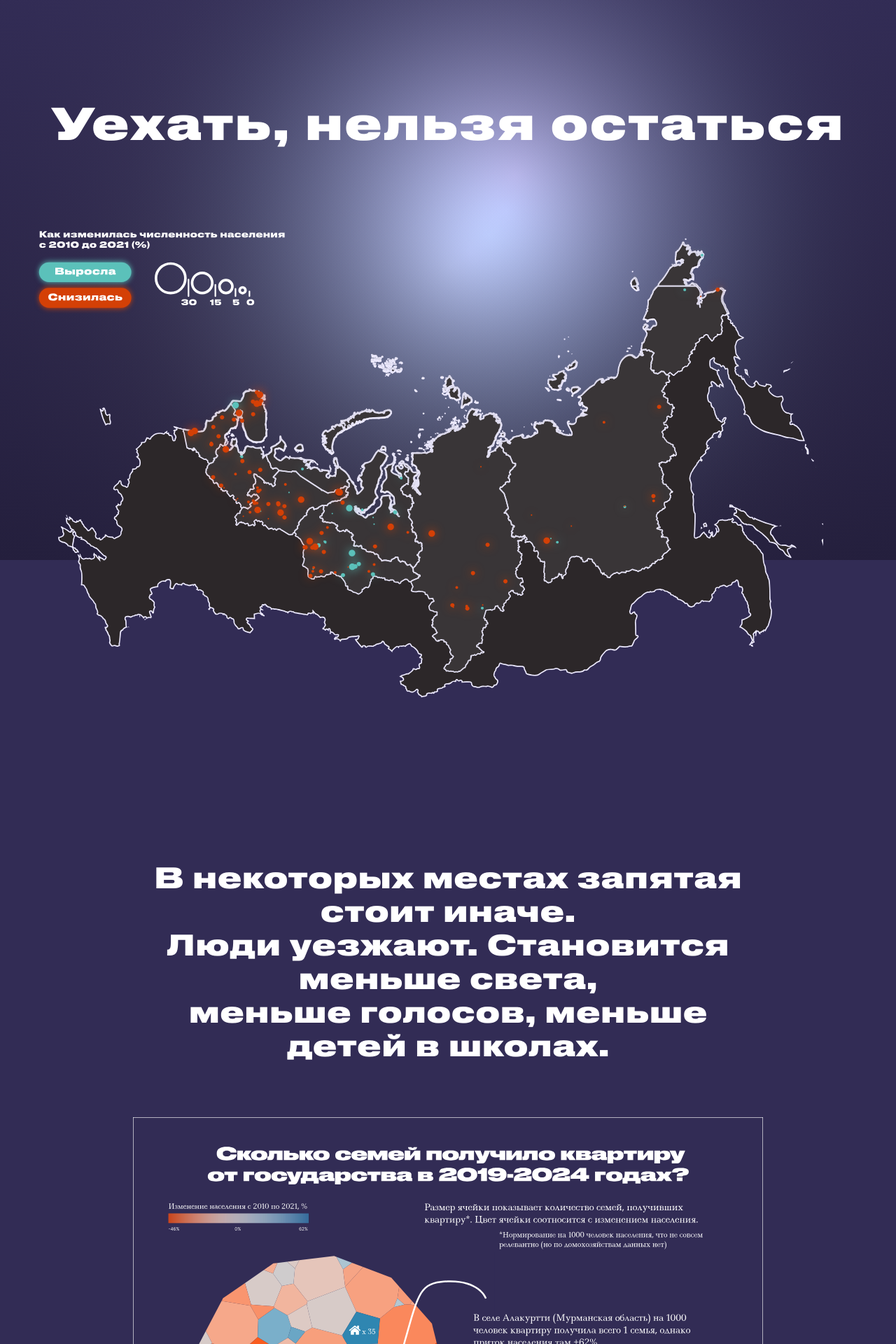
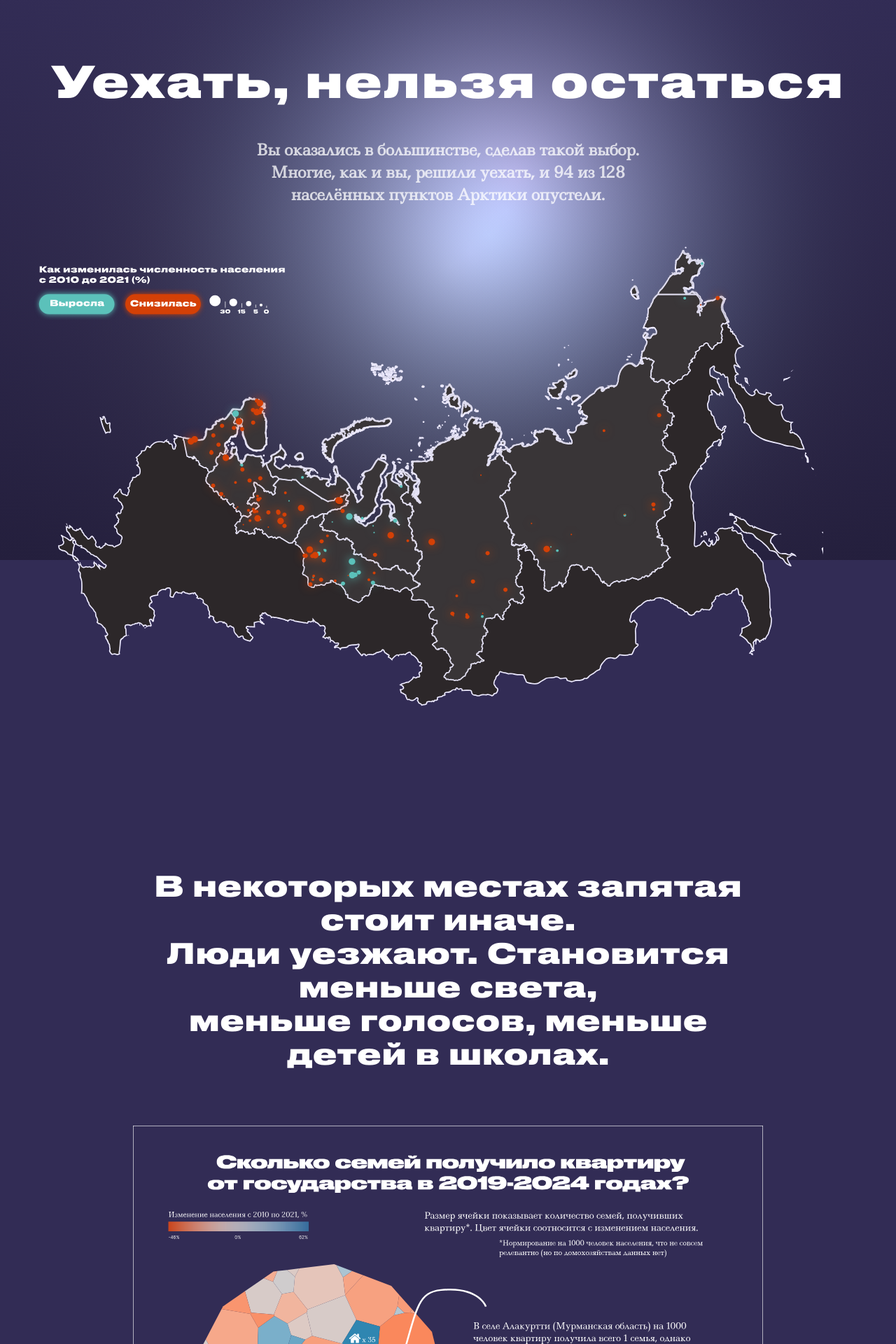
Before and after one commit to Komarik230/SberIndex_ArcticResettlement, a Flask app: page /left in a window 1280 px wide. Shown: the top 1920 px of the page at 70% size. Run offline with Flask 3, Linux system fonts and the light colour scheme.

Commit message:
all done!!

```diff
--- a/static/script.js
+++ b/static/script.js
@@ -71,24 +71,3 @@ track.addEventListener('touchend', (e) => {
     updateSlider();
   }
 });
-
-
-
-const legend = document.getElementById("legend");
-let lastScroll = 0;
-
-window.addEventListener("scroll", () => {
-  const current = window.scrollY;
-
-  // прячем, если пользователь скроллит ВНИЗ
-  if (current > lastScroll + 10) {
-    legend.classList.add("hidden");
-  }
-
-  // показываем, если пользователь скроллит ВВЕРХ
-  if (current < lastScroll - 10) {
-    legend.classList.remove("hidden");
-  }
-
-  lastScroll = current;
-});
--- a/static/style.css
+++ b/static/style.css
@@ -5,7 +5,6 @@ html, body {
   margin: 0;
   padding: 0;
   width: 100%;
-  min-height: 200vh;
   overflow-x: hidden;
   background:  #322C55;
   color: white;
@@ -36,30 +35,26 @@ canvas#auroraCanvas {
   position: fixed;
   left: 24px;
   top: 300px;
-    width: 420px !important;
-    height: auto !important;
-    max-width: none !important;
-    max-height: none !important;
+
+  transform: translateZ(0);    /* 🔥 убирает смещения */
+  will-change: transform;      /* 🔥 фиксирует слой */
+
+  z-index: 999999999 !important; /* 🔥 выше ВСЕГО */
+  pointer-events: none;
+
+  width: 420px !important;
+  height: auto !important;
   opacity: 1;
-  transition: opacity 0.45s ease;
-  z-index: 9999;
-  pointer-events: none;
-}
-
-#legend.hidden {
-  opacity: 0;
+  transition: opacity .35s ease;
 }
 
 
-/* ============================
-   КАРТА
-============================ */
-#map {
-  width: 100vw;
-  height: 100vh;
-  z-index: 2;
-  display: block;
+#legend.hidden {
+  opacity: 0;                /* скрываем через прозрачность */
 }
+
+
+
 
 
 /* ============================
@@ -155,15 +150,6 @@ canvas#auroraCanvas {
     z-index: 3;
 }
 
-#map {
-    width: 100vw;
-    height: 100vh;
-    display: block;
-    position: relative;
-    z-index: 1;
-    pointer-events: none; /* чтобы карта не мешала прокрутке */
-}
-
 
 .switch-button {
     display: block;
@@ -205,3 +191,75 @@ canvas#auroraCanvas {
     z-index: 5;
     position: relative;
 }
+
+
+.hero {
+    position: relative;
+    width: 100%;
+    height: calc(100vh + 300px);  /* ← ВМЕЩАЕМ карту */
+    overflow: hidden;
+}
+
+/* Сияние */
+.hero #auroraCanvas {
+    position: absolute;
+    inset: 0;
+    width: 100%;
+    height: 100%;
+    z-index: 0;
+    pointer-events: none;
+}
+
+.hero #map {
+    position: absolute;
+    top: 300px;      /* ← смещение вниз */
+    left: 0;
+    width: 100%;
+    height: 100vh;   /* ← ПОЛНЫЙ РАЗМЕР КАРТЫ */
+    z-index: 1;
+    pointer-events: none;
+    display: block;
+}
+
+
+
+/* Заголовок */
+.hero .scenario-title {
+    position: absolute;
+    top: 80px;
+    left: 50%;
+    transform: translateX(-50%);
+    z-index: 2;          /* над картой, под легендой */
+    margin: 0;
+}
+
+/* Легенда */
+.hero #legend {
+    position: absolute;
+    left: 24px;
+    top: 350px;
+    width: 420px;
+    z-index: 3;          /* 🔥 всегда выше карты и заголовка */
+    pointer-events: none;
+    opacity: 1;
+    transition: opacity .3s ease;
+}
+
+
+.hero .scenario-subtitle {
+    position: absolute;
+    top: 170px;              /* ← СДВИГ ВНИЗ ПОД ЗАГОЛОВОК */
+    left: 50%;
+    transform: translateX(-50%);
+
+    font-family: 'Ledger', serif;
+    font-size: 22px;
+    line-height: 1.45;
+    color: rgba(255, 255, 255, 0.75);
+    text-align: center;
+
+    max-width: 720px;
+    padding: 0 22px;
+
+    z-index: 3;             /* ниже легенды, но выше карты */
+}
--- a/templates/index.html
+++ b/templates/index.html
@@ -31,7 +31,7 @@
 
     <!-- Подпись Ledger (серая) -->
     <div class="subtitle">
-        Выберите запятую. Ваш выбор — ваш путь.
+        Нажмите на запятую. Ваш выбор — ваш путь.
     </div>
 
 </div>
--- a/templates/scenario_left.html
+++ b/templates/scenario_left.html
@@ -4,22 +4,30 @@
     <meta charset="UTF-8">
     <title>Почему люди уезжают из Арктики?</title>
 
-    <!-- Общий стиль, где уже есть legend + legend.hidden -->
+    <!-- Общий стиль -->
     <link rel="stylesheet" href="/static/style.css">
 </head>
 
 <body>
-<!-- Заголовок -->
-<h1 class="scenario-title">Уехать, нельзя остаться</h1>
+
 
 <!-- СЕВЕРНОЕ СИЯНИЕ -->
 <canvas id="auroraCanvas"></canvas>
 
-<!-- ЛЕГЕНДА — ДОЛЖЕН БЫТЬ ТОЧНО ТАКОЙ ЖЕ ID -->
+<div class="hero">
+    <object id="map" type="image/svg+xml" data="/static/Карта_1_pora_data-dataframe.svg"></object>
+
+    <h1 class="scenario-title">Уехать, нельзя остаться</h1>
+
+    <h4 class="scenario-subtitle">
+        Вы оказались в большинстве, сделав такой выбор.
+        Многие, как и вы, решили уехать,
+        и 94 из 128 населённых пунктов Арктики опустели. </h4>
+
     <img id="legend" src="/static/Group1.svg" alt="legend">
 
-<!-- КАРТА -->
-<object id="map" type="image/svg+xml" data="/static/Карта_1_pora_data-dataframe.svg"></object>
+</div>
+
 
 <!-- ТЕКСТ -->
 <div class="info-text">
@@ -51,7 +59,7 @@
         </div>
 
         <div class="slide">
-            <img src="/static/Frame 12.png" alt="">
+            <img src="/static/Frame12.svg" alt="">
         </div>
 
     </div>
@@ -69,10 +77,40 @@
     Посмотреть другую сторону Арктики
 </a>
 
-<!-- JS-ЛОГИКА -->
+
 <script src="/static/script.js"></script>
 
-<!-- СЕВЕРНОЕ СИЯНИЕ -->
+
+<script>
+const legend = document.getElementById("legend");
+const map = document.getElementById("map");
+
+function updateLegendVisibility() {
+    if (!legend || !map) return;
+
+    const rect = map.getBoundingClientRect();
+    const windowHeight = window.innerHeight;
+
+    // карта пересекается с экраном? (мы на "экране карты")
+    const mapInView = rect.top < windowHeight && rect.bottom > 0;
+
+    if (mapInView) {
+        // на первом экране карты — легенда ПРИСУТСТВУЕТ
+        legend.classList.remove("hidden");
+    } else {
+        // как только карту ПРОКРУТИЛИ выше — легенды больше нет
+        legend.classList.add("hidden");
+    }
+}
+
+window.addEventListener("scroll", updateLegendVisibility);
+window.addEventListener("resize", updateLegendVisibility);
+window.addEventListener("load", updateLegendVisibility);
+</script>
+
+
+
+<!-- ====== JS: северное сияние ====== -->
 <script>
 const canvas = document.getElementById("auroraCanvas");
 const ctx = canvas.getContext("2d");
@@ -102,10 +140,9 @@
 function drawAurora() {
     ctx.clearRect(0, 0, canvas.width, canvas.height);
 
-        let bg = ctx.createLinearGradient(0,0,0,canvas.height);
+    const bg = ctx.createLinearGradient(0,0,0,canvas.height);
     bg.addColorStop(0, "#322C55");
     bg.addColorStop(1, "#241F3D");
-
     ctx.fillStyle = bg;
     ctx.fillRect(0,0,canvas.width,canvas.height);
 
@@ -133,43 +170,5 @@
 drawAurora();
 </script>
 
-<script>
-const track = document.querySelector(".slider-track");
-const btnLeft = document.querySelector(".slider-btn.left");
-const btnRight = document.querySelector(".slider-btn.right");
-
-btnLeft.addEventListener("click", () => {
-    track.scrollBy({ left: -window.innerWidth * 0.75, behavior: "smooth" });
-});
-
-btnRight.addEventListener("click", () => {
-    track.scrollBy({ left: window.innerWidth * 0.75, behavior: "smooth" });
-});
-</script>
-
-<script>
-document.addEventListener("DOMContentLoaded", () => {
-    const legend = document.getElementById("legend");
-    const map = document.getElementById("map");
-
-    function updateLegendVisibility() {
-        const mapRect = map.getBoundingClientRect();
-
-        const mapVisible =
-            mapRect.top < window.innerHeight * 0.6 &&   // верх карты в зоне видимости
-            mapRect.bottom > window.innerHeight * 0.2;  // низ карты тоже ближе к экрану
-
-        if (mapVisible) {
-            legend.classList.remove("hidden"); // показать
-        } else {
-            legend.classList.add("hidden"); // скрыть, если карты нет в зоне экрана
-        }
-    }
-
-    window.addEventListener("scroll", updateLegendVisibility);
-    updateLegendVisibility();
-});
-</script>
-
 </body>
 </html>
```
Also changed, not shown: static/style_main.css (+18 -2 lines), templates/scenario_right.html (+12 -7 lines), Group1.svg (added), static/Frame 12.png (deleted), static/Frame8.svg, static/Group1.svg, 1 other file. Lines whose indentation alone changed are shown as unchanged.
